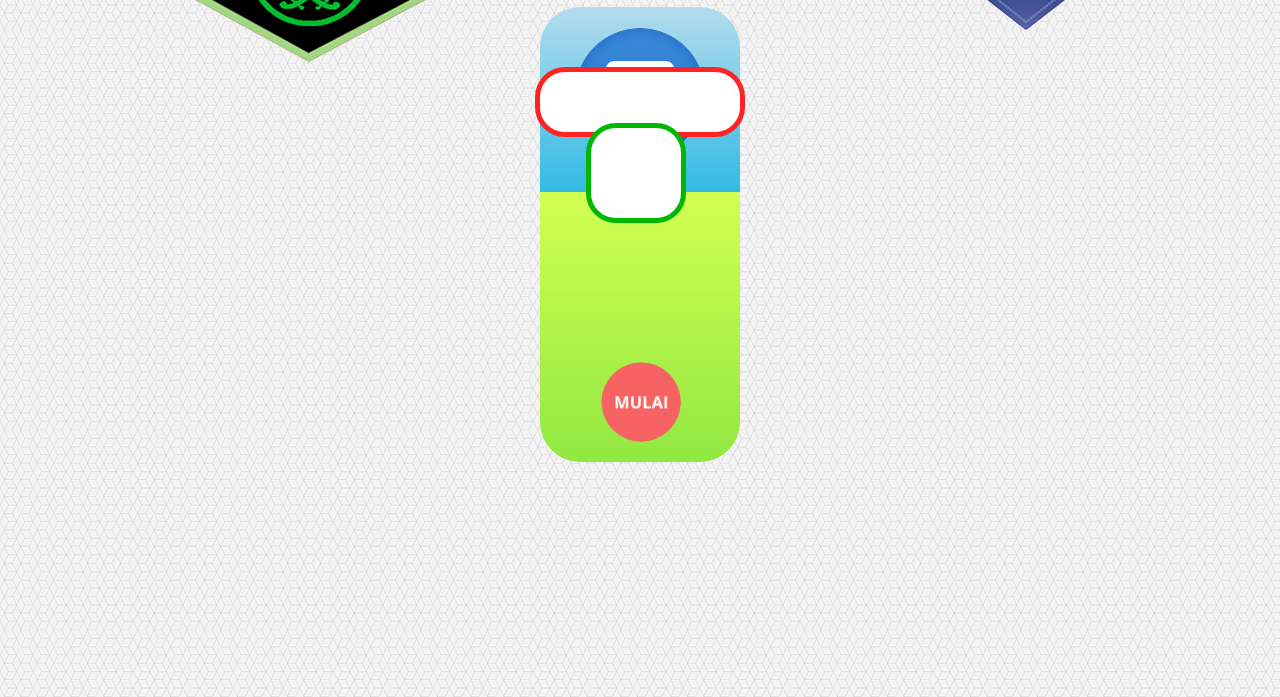
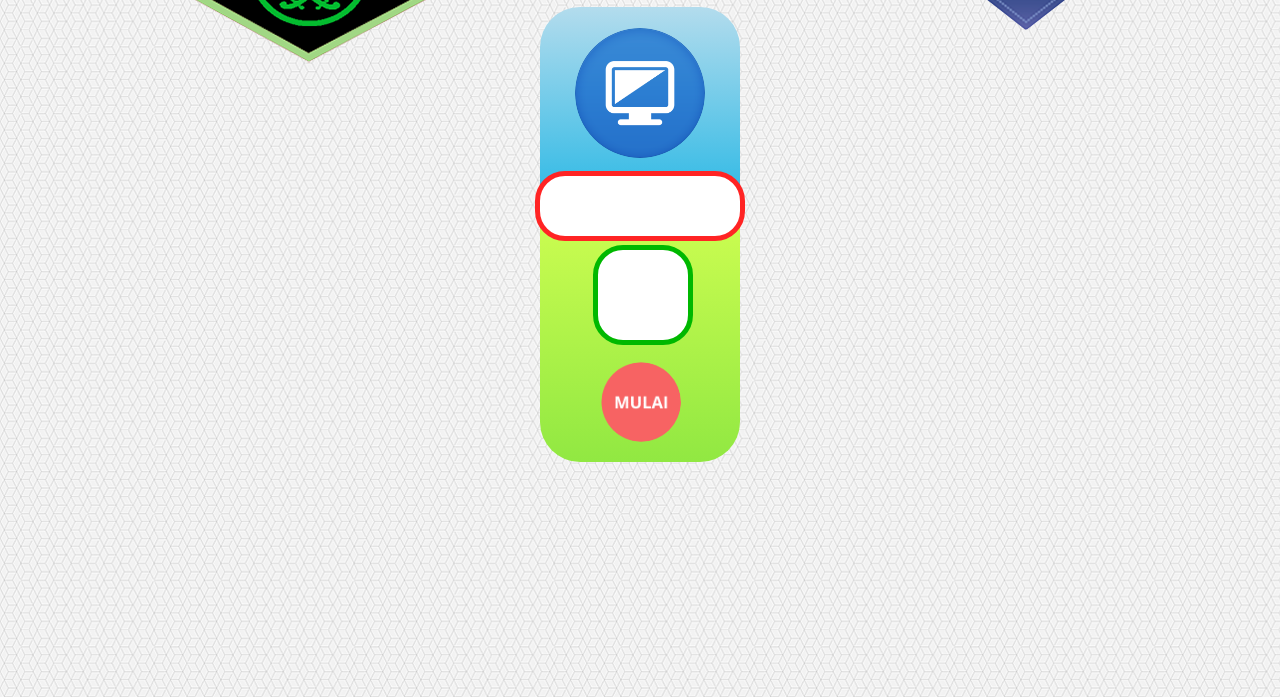
Before and after one commit to yayahidayatullah/yayahidayatullah.github.io, a plain HTML site: page gameSederhana/index.html in a window 1280 px wide. Shown: the part 103-800 px from the top of the page. Drawn offline with Linux system fonts and the light colour scheme.

Commit message:
Website sederhana

```diff
--- a/gameSederhana/style.css
+++ b/gameSederhana/style.css
@@ -88,7 +88,8 @@ body {font-family: arial;
 }
 .container {
 	width: 960px;
-	margin:60px auto;
+    margin:60px auto;
+    position: relative;
 
 }
 h1 {
@@ -132,7 +133,7 @@ h1 {
     left: 50%;
     margin-left: -105px;
     top: 25%;
-    margin-top: -30px;
+    margin-top: 80px;
     background-color: white;
     border-radius: 30px;
     z-index: 1;
@@ -150,7 +151,7 @@ h1 {
     left: 48%;
     margin-left: -28px;
     top: 32%;
-    margin-top: -30px;
+    margin-top: 120px;
     background-color: white;
     border-radius: 30px;
     z-index: 1;
```
